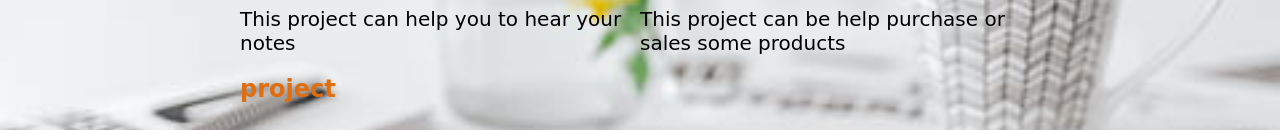
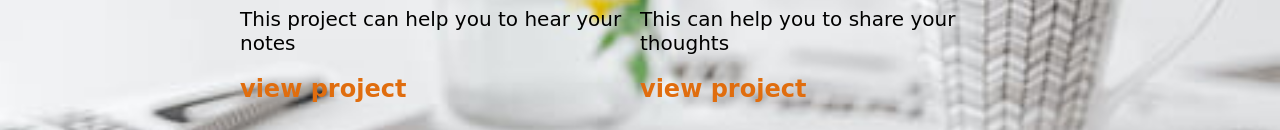
Before and after one commit to Devilprinces/portfolio.com, a plain HTML site: page projects.html in a window 1280 px wide. Shown: the part 408-538 px from the top of the page. Drawn offline with Linux system fonts and the light colour scheme.

Commit message:
Update projects.html

```diff
--- a/projects.html
+++ b/projects.html
@@ -28,11 +28,12 @@
 
             </video>
             <h class="h">   This project can help you to hear your notes </h>
-            <h2><a href="https://devilprinces.github.io/TNPS-.audio.com/">project</a></h2>
+            <h2><a href="https://devilprinces.github.io/TNPS-.audio.com/"> view project</a></h2>
         </div>
         <div class="conta">
             <img src="DT.png" width="320" height="240">
-            <h class="h">This project can be help purchase or sales some products </h>
+            <h class="h">This can  help you to share your thoughts </h>
+               <h2><a href=" Devilprinces.pythonanywhere.com"> view project</a></h2>
         </div>
     </div>
 
```
